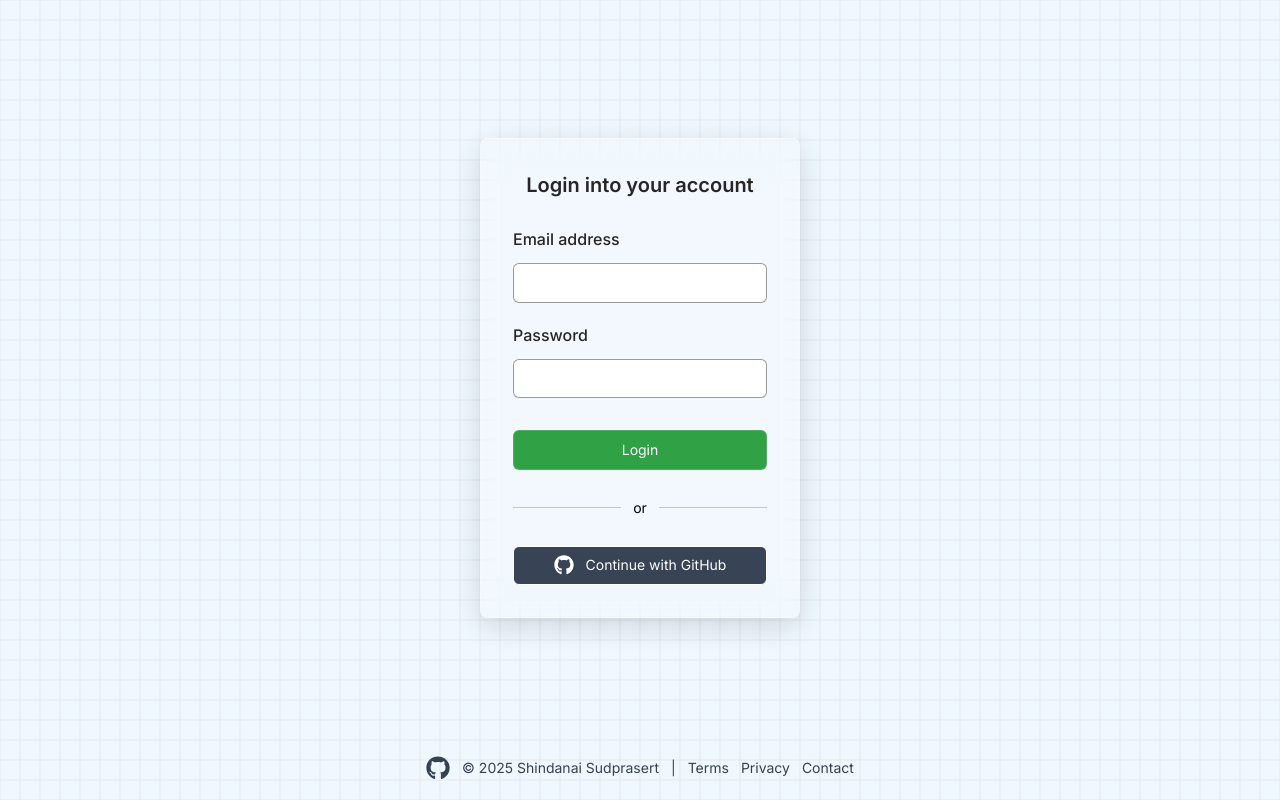
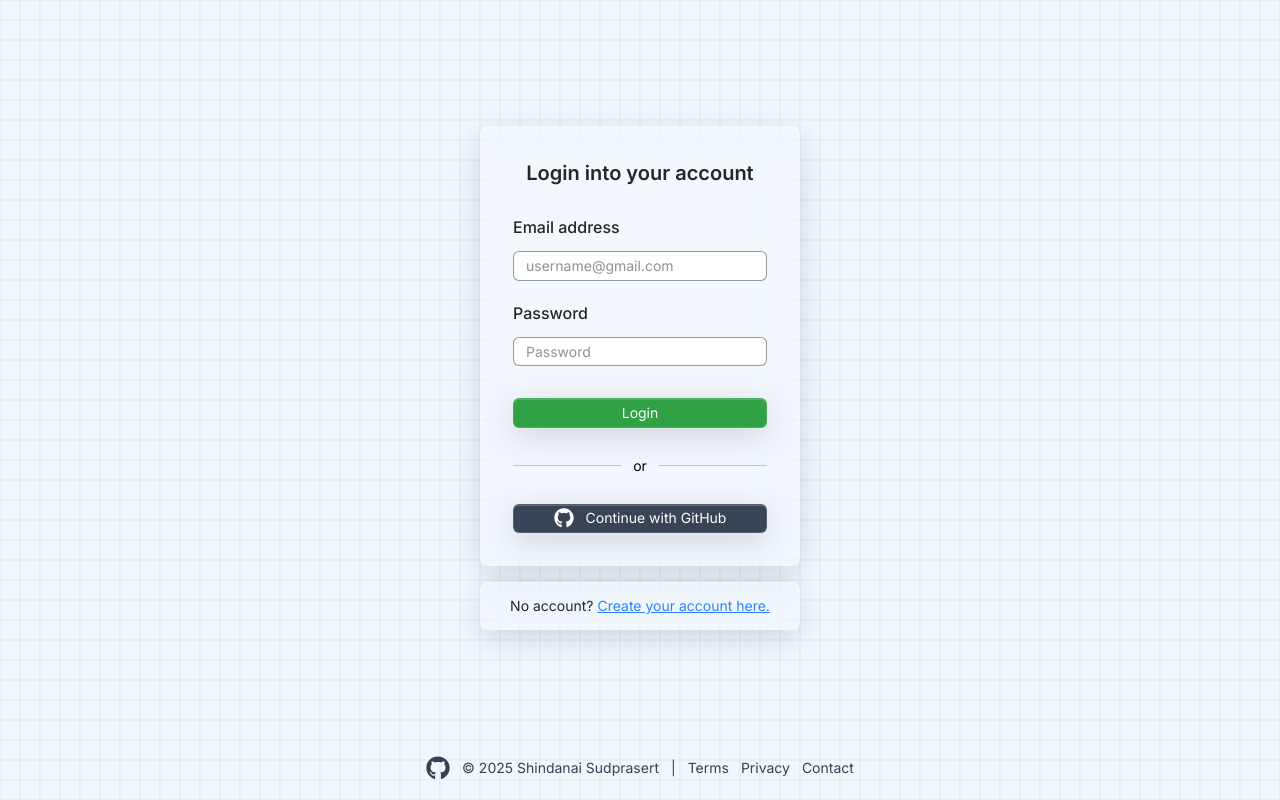
Before and after one commit to shdnaicode/self-directed-project, a React (Vite) app: page / in a window 1280 px wide. Built offline with nearby package versions, Linux system fonts and the light colour scheme.

Commit message:
update frontend

```diff
--- a/src/App.jsx
+++ b/src/App.jsx
@@ -1,13 +1,13 @@
 import React from 'react'
 import { BrowserRouter, Routes, Route } from 'react-router-dom';
-import Auth from './pages/Auth.jsx'
+import Login from './pages/Login.jsx'
 import Home from './pages/Home.jsx'
 
 function App() {
   return (
     <BrowserRouter>
       <Routes>
-        <Route path="/" element={<Auth />}></Route>
+        <Route path="/" element={<Login />}></Route>
         <Route path="/home" element={<Home />}></Route>
       </Routes>
     </BrowserRouter>
--- /dev/null
+++ b/src/components/Button.jsx
@@ -0,0 +1,15 @@
+import React from "react";
+
+export function Button({ children, className = "", ...props }) {
+  return (
+    <button
+      type="button"
+      className={`relative flex w-full max-w-md flex-col items-center justify-center overflow-hidden rounded-[10px] border border-white/40 bg-white/15 p-4 text-white shadow-[0_8px_32px_rgba(0,0,0,0.15),_inset_0_1px_0_rgba(255,255,255,0.2)] backdrop-blur-[15px] transition-all hover:bg-white/20 ${className}`}
+      {...props}
+    >
+      <span className="text-2xl font-bold">{children}</span>
+    </button>
+  );
+}
+
+export default Button;
--- a/src/components/Input.jsx
+++ b/src/components/Input.jsx
@@ -1,27 +1,9 @@
-import React from "react";
+export function Input() {
+  return (
+    <>
 
-const Input = React.forwardRef(
-  ({ label, id, type = "text", ...props }, ref) => {
-    return (
-      <div className="w-full">
-        <label
-          htmlFor={id}
-          className="block text-sm font-medium text-slate-700"
-        >
-          {label}
-        </label>
-        <input
-          id={id}
-          ref={ref}
-          type={type}
-          className="mt-1 block h-10 w-full rounded-md border border-slate-300 bg-white px-3 text-sm placeholder-slate-400 shadow-sm transition outline-none focus:border-sky-500 focus:ring-1 focus:ring-sky-500"
-          {...props}
-        />
-      </div>
-    );
-  },
-);
+    </>
+  )
+}
 
-Input.displayName = "Input";
-
-export default Input;
+export default Input
--- a/src/pages/Auth.jsx
+++ /dev/null
@@ -1,79 +0,0 @@
-import { FaGithub } from "react-icons/fa";
-
-export default function Auth() {
-  return (
-    <>
-      <div className="flex min-h-screen flex-col text-[#242424]">
-        <div className="flex grow items-center justify-center">
-          <div className="flex h-[60vh] w-[25%] overflow-hidden rounded-lg border border-white/40 bg-white/15 opacity-[0.99] shadow-[0_8px_32px_rgba(0,0,0,0.15),_inset_0_1px_0_rgba(255,255,255,0.2)] backdrop-blur-[15px]">
-            <form className="flex w-full flex-col items-center space-y-3 p-8">
-              <h1 className="mb-5 self-center text-xl font-semibold">Login into your account</h1>
-
-              <p className="text-md self-start pt-2 font-medium">
-                Email address
-              </p>
-              <input
-                type="email"
-                className="h-10 w-full max-w-[400px] rounded-md border border-black/40 bg-white pl-3 text-sm font-normal outline-none focus:ring-2 focus:ring-blue-500"
-              />
-
-              <p className="text-m self-start pt-2 font-medium">Password</p>
-              <input
-                type="password"
-                className="h-10 w-full max-w-[400px] rounded-md border border-black/40 bg-white pl-3 text-sm font-normal outline-none focus:ring-2 focus:ring-blue-500"
-              />
-
-              <button
-                type="submit"
-                className="mt-5 h-10 w-full max-w-[400px] cursor-pointer rounded-md border border-[rgba(255,255,255,0.15)] bg-[#2ea043] text-sm font-normal text-white transition-colors outline-none hover:bg-[#238636]"
-              >
-                Login
-              </button>
-
-              <div className="my-4 flex w-full max-w-[400px] items-center">
-                <div className="h-px flex-grow bg-black/20"></div>
-                <span className="px-3 text-sm text-black">or</span>
-                <div className="h-px flex-grow bg-black/20"></div>
-              </div>
-              <button
-                type="button"
-                className="mt-3 flex h-10 w-full max-w-[400px] cursor-pointer items-center justify-center gap-3 rounded-md border border-white bg-gray-700 text-sm font-normal text-white transition-colors outline-none hover:bg-gray-800"
-              >
-                <FaGithub size={20} />
-                Continue with GitHub
-              </button>
-            </form>
-          </div>
-        </div>
-
-        <footer className="mb-5 flex items-center justify-center gap-3 text-sm text-gray-700">
-          <a
-            href="https://github.com/shdnaicode"
-            target="_blank"
-            rel="noopener noreferrer"
-            aria-label="GitHub Profile"
-            className="transition-colors hover:text-black"
-          >
-            <FaGithub size={24} />
-          </a>
-          <span>© {new Date().getFullYear()} Shindanai Sudprasert</span>
-          <span className="pointer-events-none cursor-default select-none">
-            |
-          </span>
-          <a href="#" className="hover:underline">
-            Terms
-          </a>
-          <a href="#" className="hover:underline">
-            Privacy
-          </a>
-          <a
-            href="mailto:smartsoodprasert69@gmail.com"
-            className="hover:underline"
-          >
-            Contact
-          </a>
-        </footer>
-      </div>
-    </>
-  );
-}
--- /dev/null
+++ b/src/pages/Login.jsx
@@ -0,0 +1,103 @@
+import { FaGithub } from "react-icons/fa";
+
+export default function Login() {
+  return (
+    <>
+      <div className="flex min-h-screen flex-col text-[#242424]">
+        <div className="flex flex-grow flex-col items-center justify-center gap-4">
+          <div className="flex h-[55vh] w-[25%] overflow-hidden rounded-lg border border-white/40 bg-white/15 opacity-[0.99] shadow-[0_8px_32px_rgba(0,0,0,0.15),_inset_0_1px_0_rgba(255,255,255,0.2)] backdrop-blur-[15px]">
+            <form
+              className="flex w-full flex-col items-center space-y-3 p-8"
+              onSubmit={(e) => e.preventDefault()}
+            >
+              <h1 className="mb-5 self-center text-xl font-semibold">
+                Login into your account
+              </h1>
+
+              <label
+                htmlFor="email"
+                className="text-md self-start pt-2 font-medium"
+              >
+                Email address
+              </label>
+              <input
+                id="email"
+                type="email"
+                name="email"
+                placeholder="username@gmail.com"
+                className="h-10 w-full max-w-[400px] rounded-md border border-black/40 bg-white pl-3 text-sm font-normal outline-none focus:ring-2 focus:ring-blue-500"
+                required
+              />
+
+              <label
+                htmlFor="password"
+                className="text-m self-start pt-2 font-medium"
+              >
+                Password
+              </label>
+              <input
+                id="password"
+                type="password"
+                name="password"
+                placeholder="Password"
+                className="h-10 w-full max-w-[400px] rounded-md border border-black/40 bg-white pl-3 text-sm font-normal outline-none focus:ring-2 focus:ring-blue-500"
+                required
+              />
+              <button
+                type="submit"
+                className="mt-5 h-10 w-full max-w-[400px] cursor-pointer overflow-hidden rounded-md border border-[rgba(255,255,255,0.15)] bg-[#2ea043] text-sm font-normal text-white shadow-[0_8px_32px_rgba(0,0,0,0.15),_inset_0_1px_0_rgba(255,255,255,0.2)] backdrop-blur-[15px] transition-colors outline-none hover:bg-[#238636]"
+              >
+                Login
+              </button>
+
+              <div className="my-4 flex w-full max-w-[400px] items-center">
+                <div className="h-px flex-grow bg-black/20"></div>
+                <span className="px-3 text-sm text-black">or</span>
+                <div className="h-px flex-grow bg-black/20"></div>
+              </div>
+              <button
+                type="button"
+                className="mt-3 flex h-10 w-full max-w-[400px] cursor-pointer items-center justify-center gap-3 rounded-md border border-[rgba(255,255,255,0.15)] bg-gray-700 text-sm font-normal text-white shadow-[0_8px_32px_rgba(0,0,0,0.15),_inset_0_1px_0_rgba(255,255,255,0.2)] backdrop-blur-[15px] transition-colors outline-none hover:bg-gray-800"
+              >
+                <FaGithub size={20} />
+                Continue with GitHub
+              </button>
+            </form>
+          </div>
+
+          <div className="text-sm font-normal flex h-[6vh] w-[25%] items-center justify-center overflow-hidden rounded-lg border border-white/40 bg-white/15 opacity-[0.99] shadow-[0_8px_32px_rgba(0,0,0,0.15),_inset_0_1px_0_rgba(255,255,255,0.2)] backdrop-blur-[15px]">
+            No account?&nbsp;<a href="#" className="underline text-blue-500">Create your account here.</a>
+          </div>
+        </div>
+
+        <footer className="mb-5 flex items-center justify-center gap-3 text-sm text-gray-700">
+          <a
+            href="https://github.com/shdnaicode"
+            target="_blank"
+            rel="noopener noreferrer"
+            aria-label="GitHub Profile"
+            className="transition-colors hover:text-black"
+          >
+            <FaGithub size={24} />
+          </a>
+          <span>© {new Date().getFullYear()} Shindanai Sudprasert</span>
+          <span className="pointer-events-none cursor-default select-none">
+            |
+          </span>
+          <a href="#" className="hover:underline">
+            Terms
+          </a>
+          <a href="#" className="hover:underline">
+            Privacy
+          </a>
+          <a
+            href="mailto:smartsoodprasert69@gmail.com"
+            className="hover:underline"
+          >
+            Contact
+          </a>
+        </footer>
+      </div>
+    </>
+  );
+}
```
Also changed, not shown: src/pages/Signup.jsx (added, +7 -0 lines).
